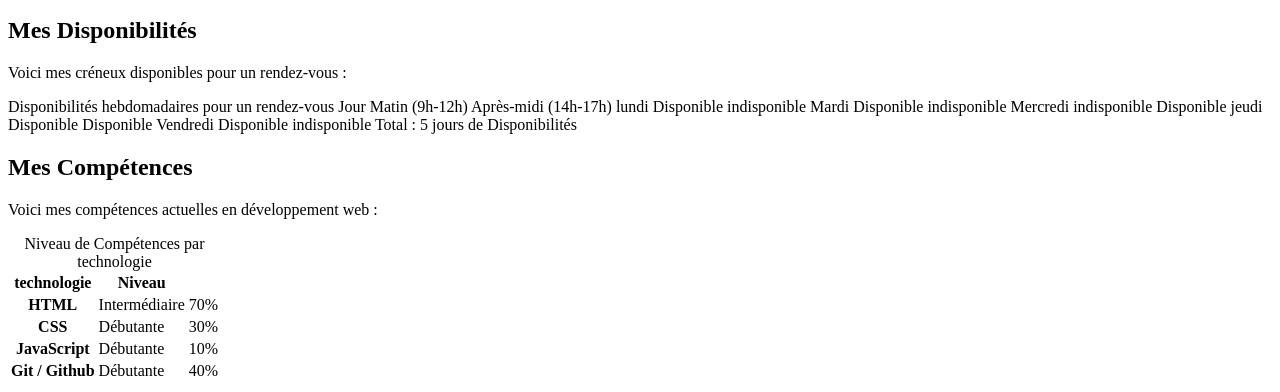
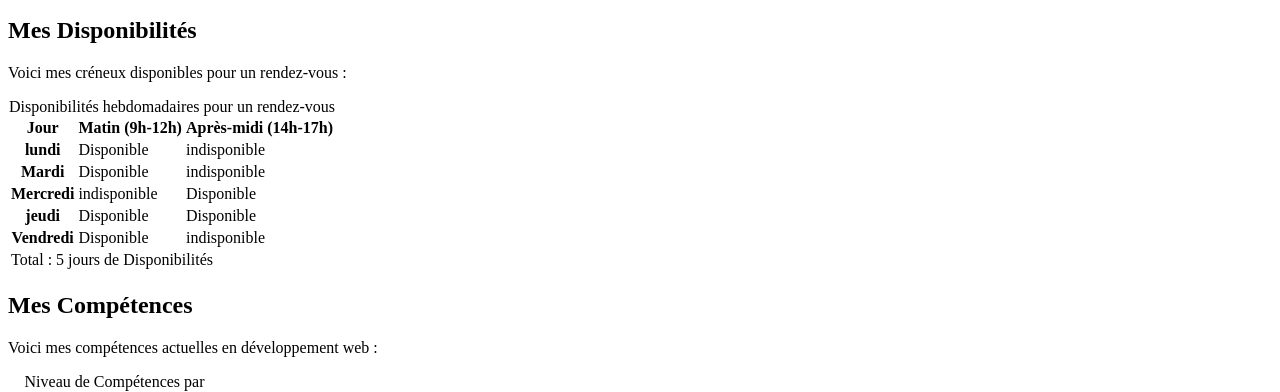
Before and after one commit to valentineanani/ipnet-it130-valentine, a plain HTML site: page contact.html in a window 1280 px wide. Shown: the part 587-979 px from the top of the page. Drawn offline with Linux system fonts and the light colour scheme.

Commit message:
correction balise table disponibilites

```diff
--- a/contact.html
+++ b/contact.html
@@ -97,7 +97,7 @@
             <h2>Mes Disponibilités</h2>
             <p>Voici mes créneux disponibles pour un rendez-vous :</p>
 
-            <tabble>
+            <table>
                 <caption>Disponibilités hebdomadaires pour un rendez-vous</caption>
                 <thead>
                 <tr>
```
